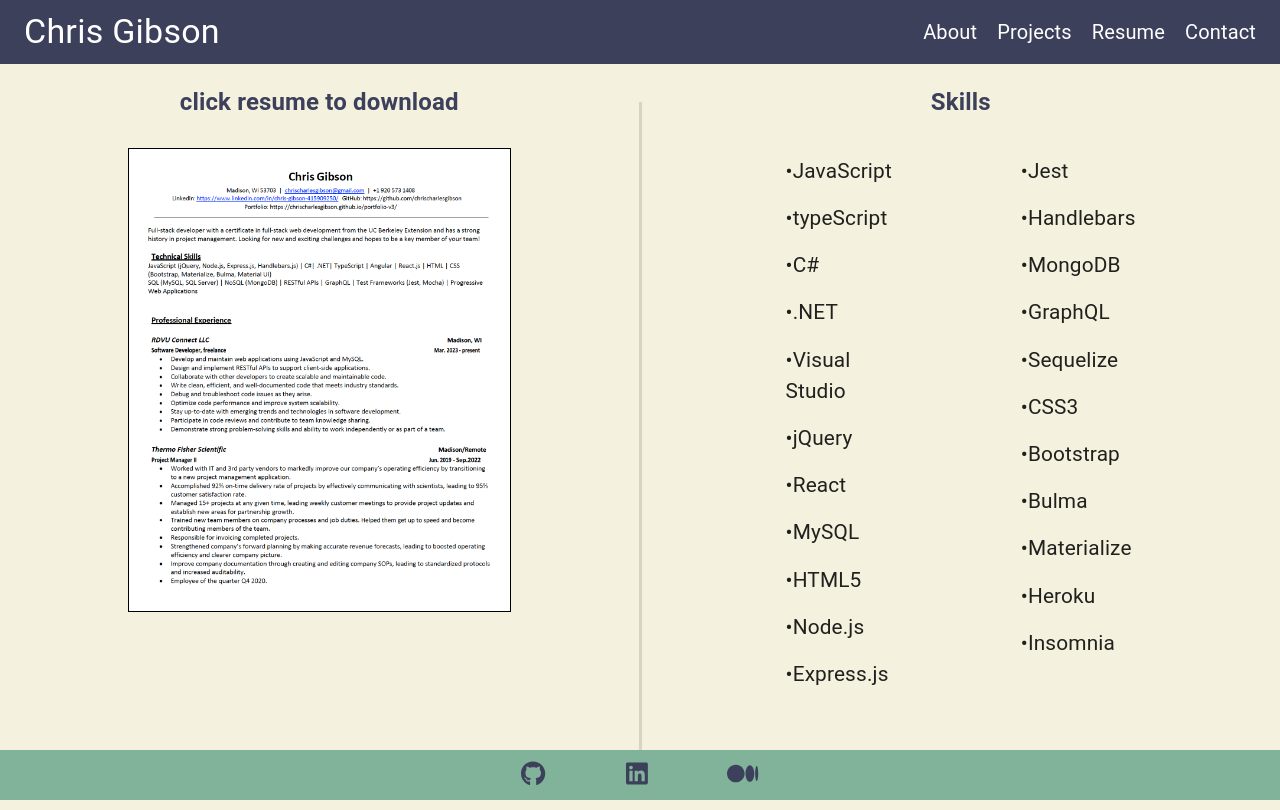
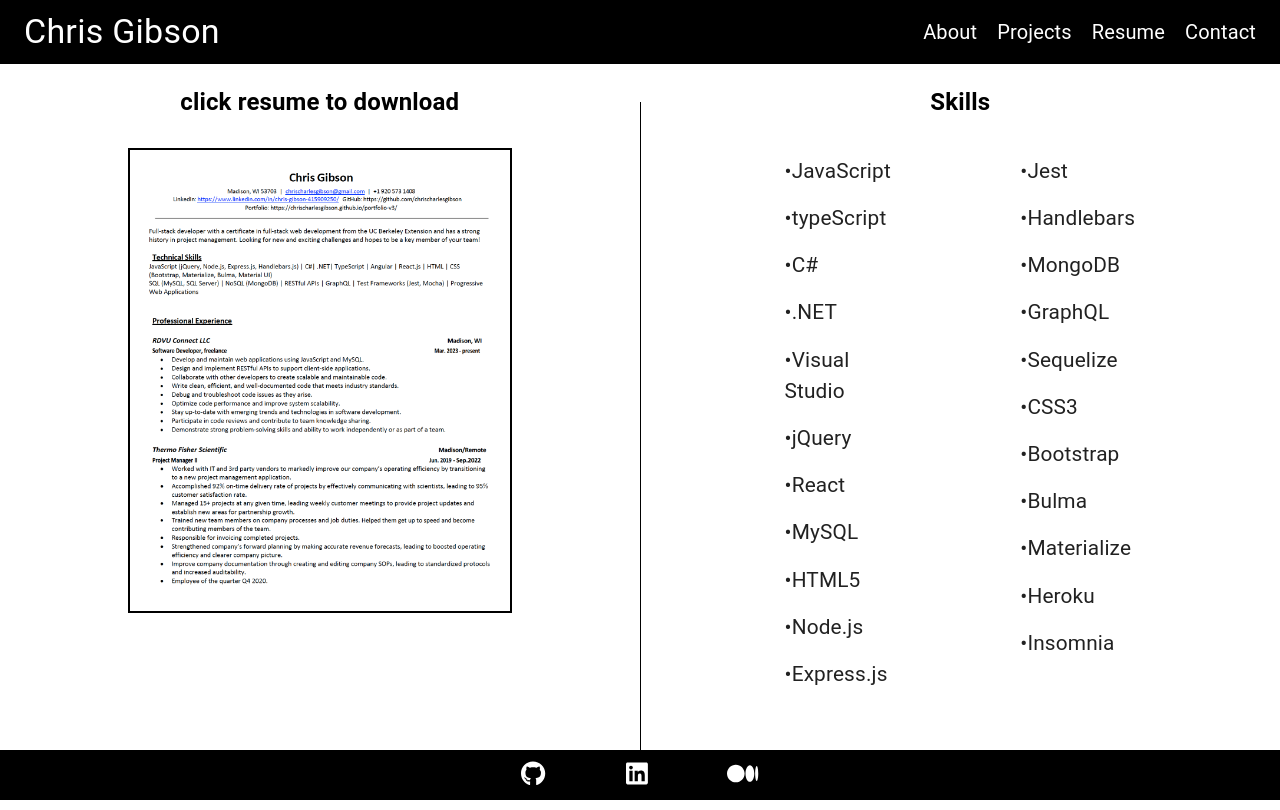
Before and after one commit to chrischarlesgibson/portfolio-v3, a React (Create React App) app: page /Resume in a window 1280 px wide. Built offline with nearby package versions, Linux system fonts and the light colour scheme.

Commit message:
changed background colors

```diff
--- a/src/pages/ProjectCard.js
+++ b/src/pages/ProjectCard.js
@@ -17,7 +17,6 @@ export default function ProjectCard(props) {
         alt={props.project.title}
         image={props.project.thumbnail}
         className="projectImage"
-        // style={{ width: "100%", height: "40%" }}
       />
       <CardContent>
         <Typography
--- a/src/pages/Projects.js
+++ b/src/pages/Projects.js
@@ -1,6 +1,5 @@
 import { Container, Grid } from "@mui/material";
 import React from "react";
-// import { Link } from "react-router-dom";
 import ProjectCard from "./ProjectCard";
 import { projects } from "../data/projects";
 import { motion } from "framer-motion";
--- a/src/pages/Resume.js
+++ b/src/pages/Resume.js
@@ -82,7 +82,11 @@ export default function Resume() {
         </Card>
       </Grid>
       <Divider
-        sx={{ borderRightWidth: 3, marginTop: "3%", marginBottom: "3%" }}
+        sx={{
+          borderRightWidth: 1,
+          marginTop: "3%",
+          marginBottom: "3%",
+        }}
         orientation="vertical"
         className="divider"
         flexItem
--- a/src/styles/about.css
+++ b/src/styles/about.css
@@ -3,7 +3,7 @@
   flex-direction: column;
   align-items: center;
   justify-content: center;
-  color: #3d405b;
+  color: black;
   position: relative !important;
   width: 100vw !important;
   height: 100% !important;
@@ -37,7 +37,7 @@
 }
 
 .about-container a {
-  color: #3d405b;
+  color: black;
   text-decoration: none;
   margin: 0 40px;
   font-size: 25px;
--- a/src/styles/contact.css
+++ b/src/styles/contact.css
@@ -5,11 +5,11 @@
 .contactContainer {
   height: 100vh;
   width: 100vw;
-  color: #3d405b;
+  color: black;
 }
 
 .contactHeader {
-  color: #3d405b;
+  color: black;
   padding-top: 10vh;
 }
 
--- a/src/styles/footer.css
+++ b/src/styles/footer.css
@@ -11,7 +11,7 @@
 }
 
 .footer a {
-  color: #3d405b;
+  color: white;
   text-decoration: none;
   margin: 0 40px;
   font-size: 25px;
--- a/src/styles/global.css
+++ b/src/styles/global.css
@@ -1,10 +1,10 @@
 body {
-  background-color: #f4f1de !important;
+  background-color: white !important;
 }
 header {
-  background-color: #3d405b !important;
+  background-color: black !important;
 }
 
 footer {
-  background-color: #81b29a !important;
+  background-color: black !important;
 }
--- a/src/styles/home.css
+++ b/src/styles/home.css
@@ -10,7 +10,7 @@
 .homeName,
 .homeJobHeader {
   text-align: center;
-  color: #3d405b;
+  color: black;
   padding-left: 10%;
   padding-right: 10%;
 }
--- a/src/styles/navburger.css
+++ b/src/styles/navburger.css
@@ -1,6 +1,6 @@
 .burgerLink {
   text-decoration: none;
-  color: blue;
+  color: black;
   font-size: 20px;
 }
 
--- a/src/styles/projectCard.css
+++ b/src/styles/projectCard.css
@@ -6,14 +6,14 @@
   flex-direction: column;
   align-items: center;
   justify-content: space-between;
-  border: 2px solid #3d405b;
+  border: 2px solid black;
   margin-right: 5vw !important;
   margin-bottom: 5vh !important;
 }
 
 .projectHeader {
   text-align: center;
-  color: #3d405b;
+  color: black;
 
   font-size: 2em;
   padding-bottom: 50px !important;
@@ -36,7 +36,7 @@
   width: 100% !important;
   height: 200px !important;
   object-fit: cover;
-  border-bottom: 1px solid #3d405b;
+  border-bottom: 1px solid black;
 }
 
 .technologies {
--- a/src/styles/resume.css
+++ b/src/styles/resume.css
@@ -17,13 +17,12 @@
   display: flex;
   height: 100%;
   width: 100%;
-  background-color: #f4f1de !important;
 }
 
 .resumeImage {
   width: 100%;
   height: 100%;
-  border: 1px solid black;
+  border: 2px solid black;
   margin-top: 20px !important;
 }
 
@@ -39,7 +38,7 @@
 
 .skillsHeader {
   text-align: center;
-  color: #3d405b;
+  color: black;
 }
 
 .resumeHeader {
@@ -48,7 +47,7 @@
   width: 100%;
   height: 10%;
   text-align: center;
-  color: #3d405b;
+  color: black;
 }
 
 .skillsList {
@@ -57,7 +56,7 @@
 }
 
 .rightResumePage {
-  color: #3d405b !important;
+  color: black !important;
 }
 
 @media only screen and (max-width: 1020px) {
@@ -93,3 +92,6 @@
 .skillsList {
   padding-bottom: 14vh !important;
 }
+.divider {
+  background-color: black !important;
+}
```
